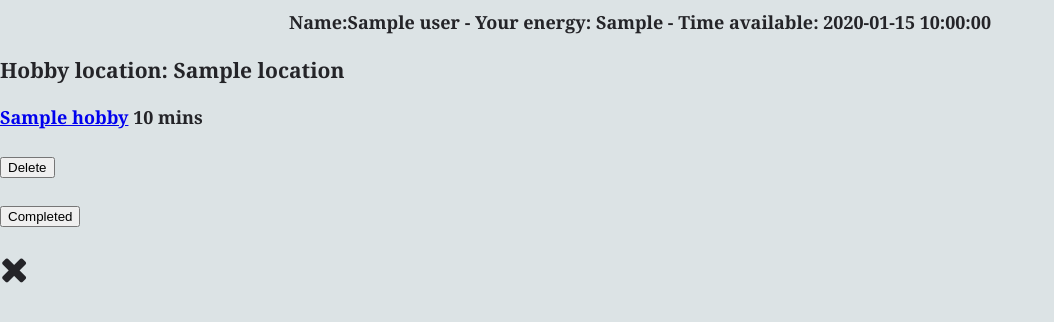
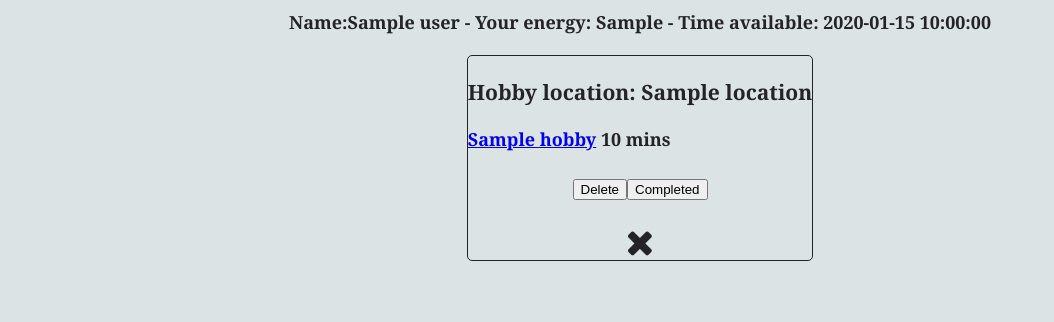
Before and after one commit to SamuelSeFe/My_Hobbiez_Inventory, a Flask app: page /hobbies in a window 1280 px wide. Shown: the part 96-418 px from the top of the page, without its empty margins (0-1054 px from the left). Run offline with Flask 2, Linux system fonts and the light colour scheme; a database or web service that is not in the repository returns one stand-in record (values such as "Sample title"); some libraries are stand-ins or nearby versions.

Commit message:
styling hobby inventory list, unfinished

```diff
--- a/static/hobbies_index.css
+++ b/static/hobbies_index.css
@@ -2,3 +2,26 @@
     margin-top: 10px;
     text-align: center;
 }
+
+.hobby-list {
+    display: flex;
+    justify-content: center;
+    margin: 1rem;
+}
+
+.hobby-description {
+    margin: 5px;
+    border: 1px solid #242428;
+    border-radius: 5px;
+    overflow: hidden;
+}
+
+.hobby-buttons {
+    display: flex;
+    justify-content: center;
+}
+
+.check-mark {
+    display: flex;
+    justify-content: center;
+}
--- a/templates/hobbies/index.html
+++ b/templates/hobbies/index.html
@@ -3,16 +3,18 @@
 
 <div id="user-display">Name:{{ user.name }} - Your energy: {{ user.current_energy }} - Time available: {{ user.time_available }}</div>
 
+<section class="hobby-list">
+  {% for hobby in all_hobbies %}
+    <div class="hobby-description">
+      <h3>Hobby location: {{hobby.location.name}}</h3>
 
-{% for hobby in all_hobbies %}
-  <div class="hobby">
-    <h3>Hobby location: {{hobby.location.name}}</h3>
-      <div class="hobby_description">
+        <div>
           <a href="/hobbies/{{hobby.id}}">{{hobby.name}}</a>
           <span class="duration">{{hobby.duration}} mins</span>
         </div>
       <br>
-    <div class="buttons">
+
+      <div class="hobby-buttons">
         <form action="/hobbies/{{hobby.id}}/delete" method="POST">
           <input class="btn btn--danger" type="submit" value="Delete" />
         </form>
@@ -20,17 +22,20 @@
         <form action="hobbies/{{hobby.id}}/completed" method="POST">
           <input class="btn btn--danger" type="submit" value="Completed">
         </form>
+      </div>
 
-
-    </div>
       <br>
+      <section class="check-mark">
         {% if hobby.completed == True %}
           <i class="fa fa-check fa-2x" style="color:green" aria-hidden="true"></i>
         {% else %}
           <i class="fa fa-times fa-2x" aria-hidden="true"></i>
         {% endif %}
+      </section>
     </div>
 
   {% endfor %}
 
+</section>
+
 {% endblock %}
```
Lines whose indentation alone changed are shown as unchanged.
